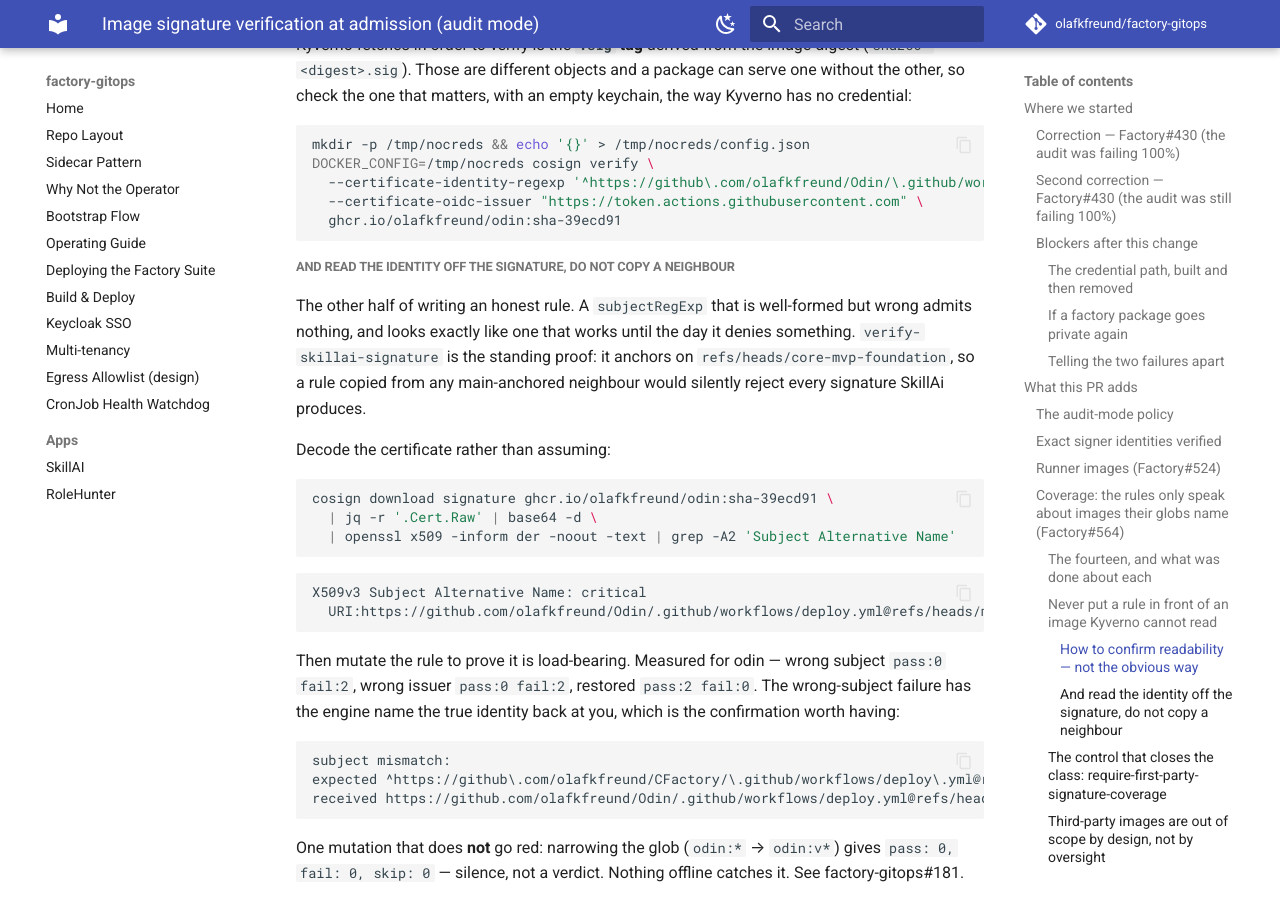
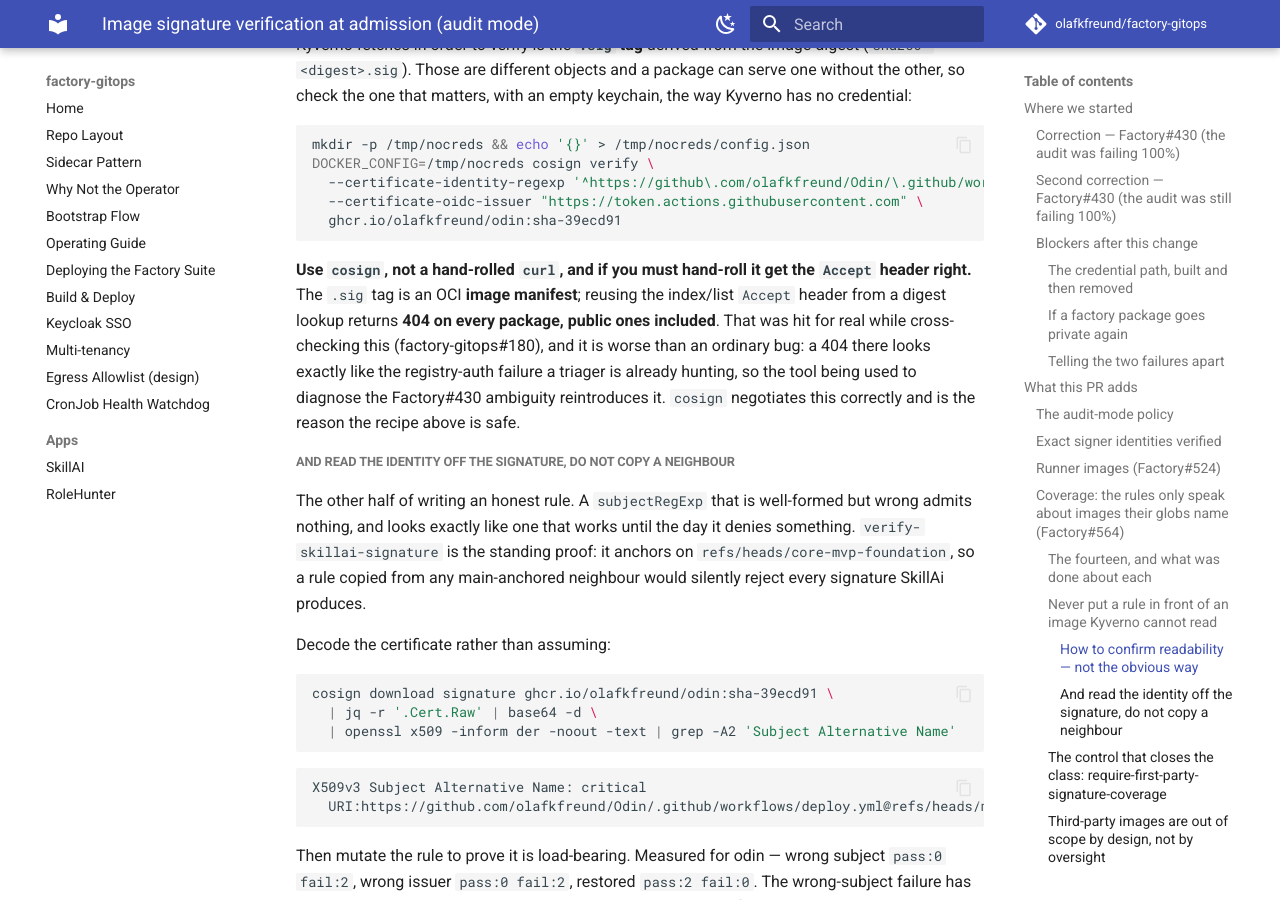
Before and after one commit to olafkfreund/factory-gitops, an MkDocs documentation site: the page built from docs/image-signature-admission.md, in a window 1280 px wide and 900 px high, scrolled down 10774 px. Built offline with MkDocs 1.6.1 and Material for MkDocs 9.7.7, drawn with Linux system fonts in a browser that asks for light colours; comment, search, counter and statistics services are not loaded.

Commit message:
docs(kyverno): warn that a hand-rolled .sig probe 404s on the wrong Accept header
iss-563 hit this while independently re-deriving the .sig-readability claim: the
.sig tag is an OCI image manifest, and reusing the index/list Accept header from
a digest lookup returns 404 on EVERY package, public ones included. It returned
404 for tfactory-runner-pytest, an image the live webhook had reported `pass`
twenty minutes earlier -- which is the only reason it was caught rather than
filed as a false alarm.

Worse than an ordinary bug: a 404 there is indistinguishable from the
registry-auth failure a triager is already hunting, so the tool used to diagnose
the Factory#430 ambiguity reintroduces it.

The recipe in this section already used cosign, which negotiates correctly and
is immune. This records WHY it is cosign, so nobody 'simplifies' it to curl.

Refs Factory#572, #563

Co-Authored-By: Claude Opus 5 <noreply@anthropic.com>
Claude-Session: https://claude.ai/code/session_019ZsjwEPE8XX52Pt2f32nQJ

````diff
--- a/docs/image-signature-admission.md
+++ b/docs/image-signature-admission.md
@@ -498,6 +498,15 @@ DOCKER_CONFIG=/tmp/nocreds cosign verify \
   --certificate-oidc-issuer "https://token.actions.githubusercontent.com" \
   ghcr.io/olafkfreund/odin:sha-39ecd91
 ```
+
+**Use `cosign`, not a hand-rolled `curl`, and if you must hand-roll it get the
+`Accept` header right.** The `.sig` tag is an OCI **image manifest**; reusing the
+index/list `Accept` header from a digest lookup returns **404 on every package,
+public ones included**. That was hit for real while cross-checking this
+(factory-gitops#180), and it is worse than an ordinary bug: a 404 there looks
+exactly like the registry-auth failure a triager is already hunting, so the tool
+being used to diagnose the Factory#430 ambiguity reintroduces it. `cosign`
+negotiates this correctly and is the reason the recipe above is safe.
 
 ##### And read the identity off the signature, do not copy a neighbour
 
````
Also changed, not shown: 1 other file.
